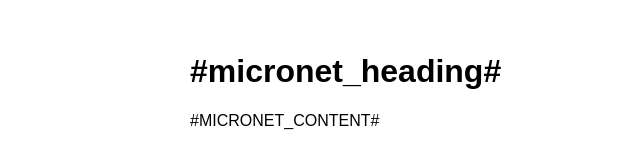
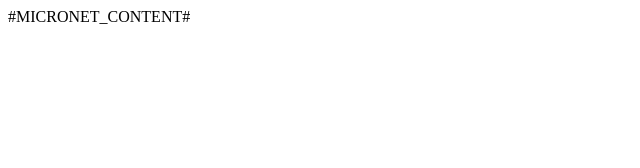
Before and after one commit to DanielSavvyNinja/clovischamber-template, a plain HTML site: page index.html in a window 1280 px wide. Shown: the whole page, without its empty margins (0-640 px from the left). Drawn offline with Linux system fonts and the light colour scheme.

Commit message:
Update index.html

```diff
--- a/index.html
+++ b/index.html
@@ -1,19 +1,13 @@
 <!DOCTYPE html>
-<html>
+<html lang="en">
 <head>
   <meta charset="UTF-8" />
+  <meta name="viewport" content="width=device-width, initial-scale=1.0" />
   <title>#micronet_heading#</title>
-    <style>
-      body {
-        font-family: sans-serif;
-        padding: 2rem;
-        max-width: 900px;
-        margin: auto;
-      }
-    </style>
 </head>
 <body>
-    <h1>#micronet_heading#</h1>
+  <main>
     #MICRONET_CONTENT#
+  </main>
 </body>
 </html>
```
Lines whose indentation alone changed are shown as unchanged.
